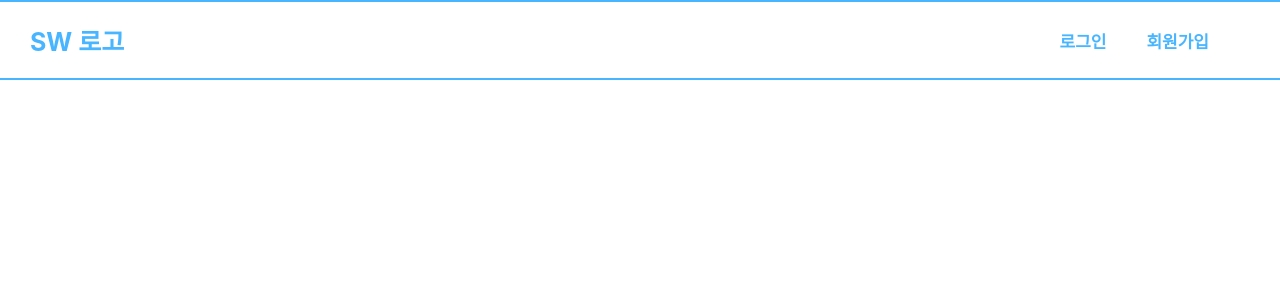
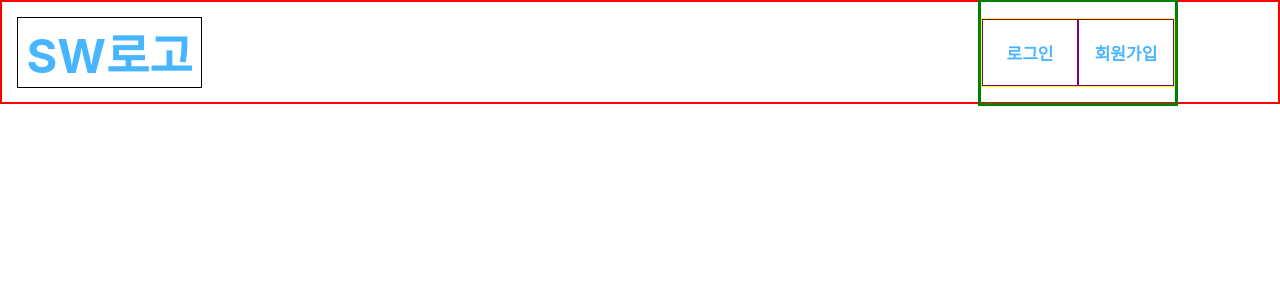
Before and after one commit to DragonSky2357/FindYou, a React (Create React App) app: page / in a window 1280 px wide. Shown: the top 300 px of the page. Built offline with nearby package versions, Linux system fonts and the light colour scheme.

Commit message:
Header수정

```diff
--- a/package.json
+++ b/package.json
@@ -8,7 +8,9 @@
     "@testing-library/user-event": "^13.5.0",
     "react": "^18.2.0",
     "react-dom": "^18.2.0",
+    "react-router-dom": "^6.4.3",
     "react-scripts": "5.0.1",
+    "styled-components": "^5.3.6",
     "web-vitals": "^2.1.4"
   },
   "scripts": {
--- a/src/App.js
+++ b/src/App.js
@@ -1,9 +1,17 @@
-import React from "react";
+import React, {useState} from 'react';
+import styled from "styled-components";
 import Navlogin from "./components/Navlogin";
+import {BrowserRouter, Route,Routes} from'react-router-dom';
 function App() {
   return (
     <div className="App">
-      <Navlogin></Navlogin>
+      <BrowserRouter>
+      <Navlogin
+        logo="SW로고"
+        sign="로그인"
+        account="회원가입"
+      ></Navlogin>
+      </BrowserRouter>
     </div>
   );
 }
--- a/src/components/Navlogin.css
+++ /dev/null
@@ -1,46 +0,0 @@
-
-
-body{
-   border-bottom:2px solid #47B5FF;
-   border-top:2px solid #47B5FF;
-}
-
-.header{
-    display:flex;
-    justify-content:space-between;
-    align-items:center;
-
-}
-
-.logo{
-
-    font-size:25px;
-    padding:10px 15px;;
-     margin: 10px 0px 10px 15px;
-    color:#47B5FF;
-    font-weight:bold;
-}
-
-.navbar{
-
-    margin-right:50px;
-
-}
-
-.nav__ul {
-    list-style-type: none;
-    display:flex;
-    padding:0px;
-    margin:1px;
-}
-.nav__ul li{
-
-    padding:15px 20px;
-
-}
-a{
- text-decoration-line:none;
-    color:#47B5FF;
-    font-weight:bold;
-    font-size:17px;
-    }
--- a/src/components/Navlogin.js
+++ b/src/components/Navlogin.js
@@ -1,18 +1,87 @@
-import React from 'react';
-import "./Navlogin.css";
-function Navlogin() {
+import React, {useState} from 'react';
+import styled from "styled-components";
+import {Link} from 'react-router-dom';
+
+/*
+  <Header> : Navlogin의 상위 div
+  <Logo> : 홈페이지 로고
+  <Navbar> : nav div
+
+    border은 css test용
+    1.글씨 크기?
+    2. 반응형수치
+/   3. 로그인시 nav상태 바뀌기  로그인, 회원가입 -> 로그아웃 개인정보창
+*/
+function Navlogin(props) {
+   const [_logo, setLogo] = useState(props.logo); //Logo의 props
+   const [_sign, setSign] = useState(props.sign); //Navbar sign props, setEffect?
+   const[_account,setAccount] = useState(props.account); //Navbar account props, setEffect?
   return (
-    <div className="header">
-      <p className="logo">SW 로고</p>
+  <Header>
+    <Logo>
+      <p>{_logo}</p>
+    </Logo>
 
-      <div className="navbar">
-        <ul className ="nav__ul">
-            <li><a href="#">로그인</a></li>
-            <li><a href="#">회원가입</a></li>
-        </ul>
-      </div>
-    </div>
+    <Navbar>
+      <ul>
+        <li><Link to="#">{_sign}</Link></li>
+        <li><Link to="#">{_account}</Link></li>
+      </ul>
+    </Navbar>
+  </Header>
+
   )
 }
 
-export default Navlogin
+export default Navlogin;
+
+const Header = styled.div` //Navlogin의 상위 div
+ display:grid;
+
+ margin:0;
+ grid-template-columns: 200px 300px; //logo font크기와 연관있음
+ grid-template-rows: 100px;
+ column-gap: 100px; //width 작아져도 container item들의 간격 200px까지는 보임
+
+ justify-content:space-between;
+ align-items:center;
+ border:2px solid red;
+`
+const Logo = styled.div` //로고
+ margin: 10px 0px 10px 15px;
+ padding:0px;
+ p {
+ border:1px solid black;
+ font-size:47px;
+ font-weight:bold;
+ color: #47b5ff;
+ text-align:center;
+ }
+`
+
+const Navbar = styled.div` //Nav전체 div
+
+
+  border:3px solid green;
+   margin-right:100px;
+   ul {
+    padding:0;
+    list-style-type: none;
+     display:grid;
+     grid-template-columns: 1fr 1fr;
+     border:1px solid yellow;
+     align-items:center
+   }
+   li{
+    padding:20px 10px;
+    border: 1px solid purple;
+    text-align:center;
+
+      a{
+    text-decoration-line:none;
+    color:#47B5FF;
+    font-weight:bold;
+    font-size:17px;
+      }
+   }
+`
--- a/src/components/Navlogout.css
+++ /dev/null
@@ -1,46 +0,0 @@
-
-
-body{
-    border-bottom:2px solid #47B5FF;
-    border-top:2px solid #47B5FF;
- }
-
- .header{
-     display:flex;
-     justify-content:space-between;
-     align-items:center;
-
- }
-
- .logo{
-
-     font-size:25px;
-     padding:10px 15px;;
-      margin: 10px 0px 10px 15px;
-     color:#47B5FF;
-     font-weight:bold;
- }
-
- .navbar{
-
-     margin-right:50px;
-
- }
-
- .nav__ul {
-     list-style-type: none;
-     display:flex;
-     padding:0px;
-     margin:1px;
- }
- .nav__ul li{
-
-     padding:15px 20px;
-
- }
- a{
-  text-decoration-line:none;
-     color:#47B5FF;
-     font-weight:bold;
-     font-size:17px;
-     }
```
Also changed, not shown: 1 other file (tests, documents, lock files or other folders).
